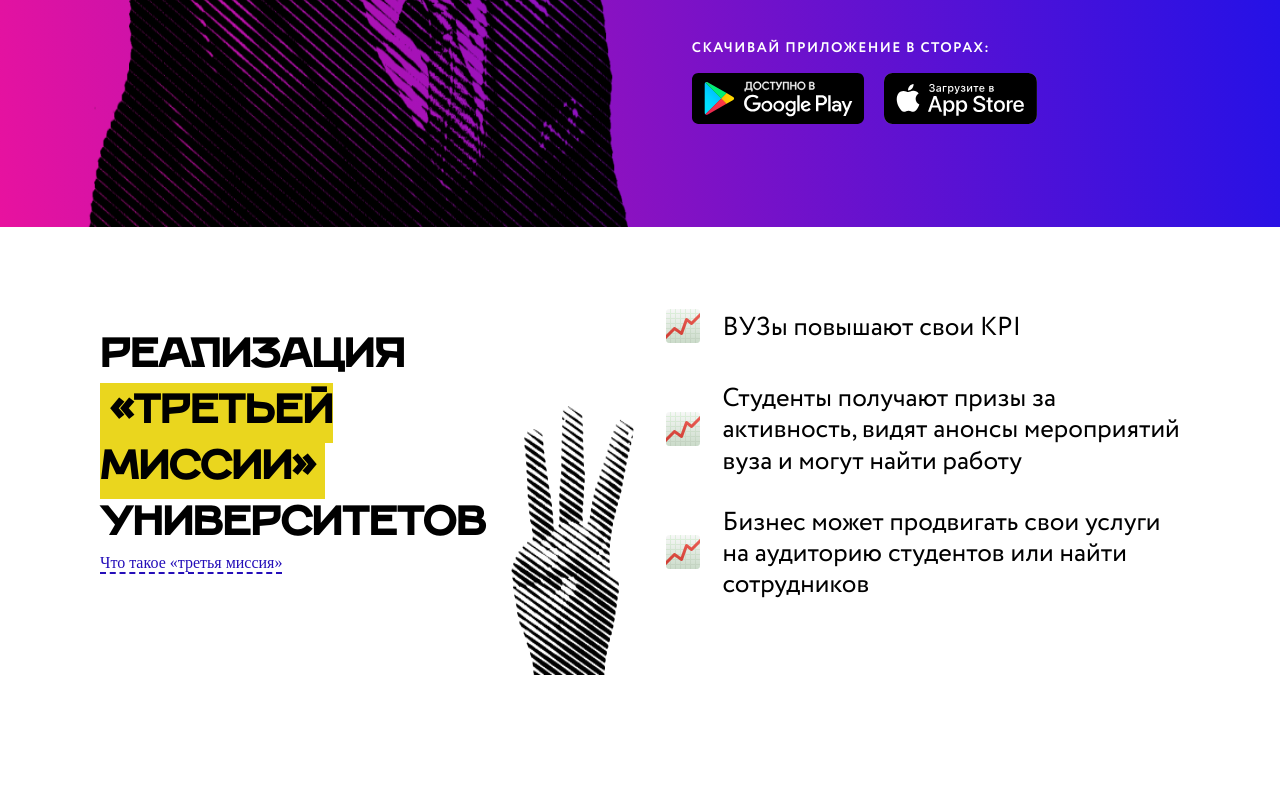
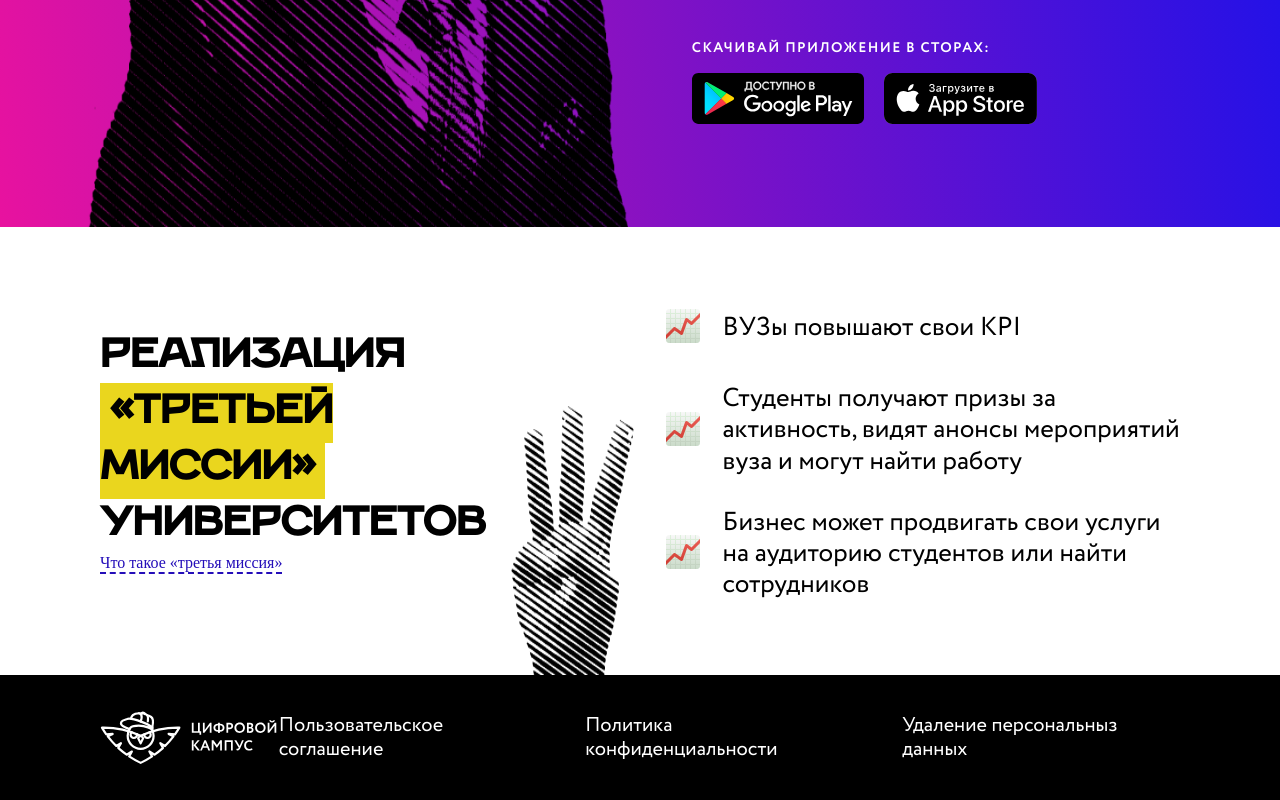
Before and after one commit to yaa-ku/landing-ws-hack, a Next.js app: page / in a window 1280 px wide. Shown: the part 587-1387 px from the top of the page. Before the commit the page ends 1346 px from the top, so only its background shows below. Built offline with nearby package versions, Linux system fonts and the light colour scheme.

Commit message:
added header and footer

```diff
--- a/src/components/footer/footer.module.scss
+++ b/src/components/footer/footer.module.scss
@@ -0,0 +1,21 @@
+@import "src/styles/mixins";
+@import "src/styles/colors";
+
+.footer{
+  background-color: $background-color;
+  align-content: center;
+  padding-top: 35px;
+  padding-bottom: 35px;
+  @include flex-row();
+  justify-content: space-between;
+
+  &__logo{}
+
+  &__link{
+
+    &-list{
+      align-self: center;
+      @include flex-row(40px);
+    }
+  }
+}
```
